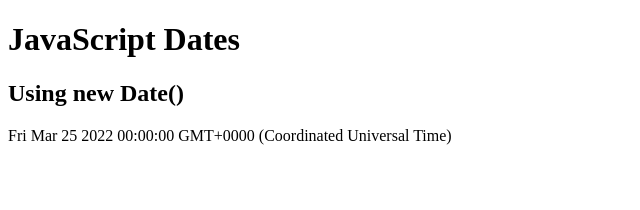
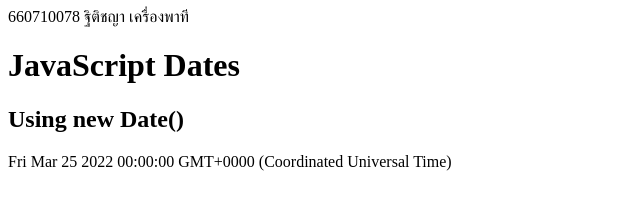
Before and after one commit to 660710078/517101_078, a plain HTML site: page index.html in a window 1280 px wide. Shown: the whole page, without its empty margins (0-640 px from the left). Drawn offline with Linux system fonts and the light colour scheme.

Commit message:
add id and name
เพิ่มบรรทัดที่แสดงรหัสนักศึกษา และชื่อ นามสกกุล

```diff
--- a/index.html
+++ b/index.html
@@ -1,7 +1,7 @@
 <!DOCTYPE html>
 <html>
 <body>
-
+660710078 ฐิติชญา เครื่องพาที
 <h1>JavaScript Dates</h1>
 <h2>Using new Date()</h2>
 
```
